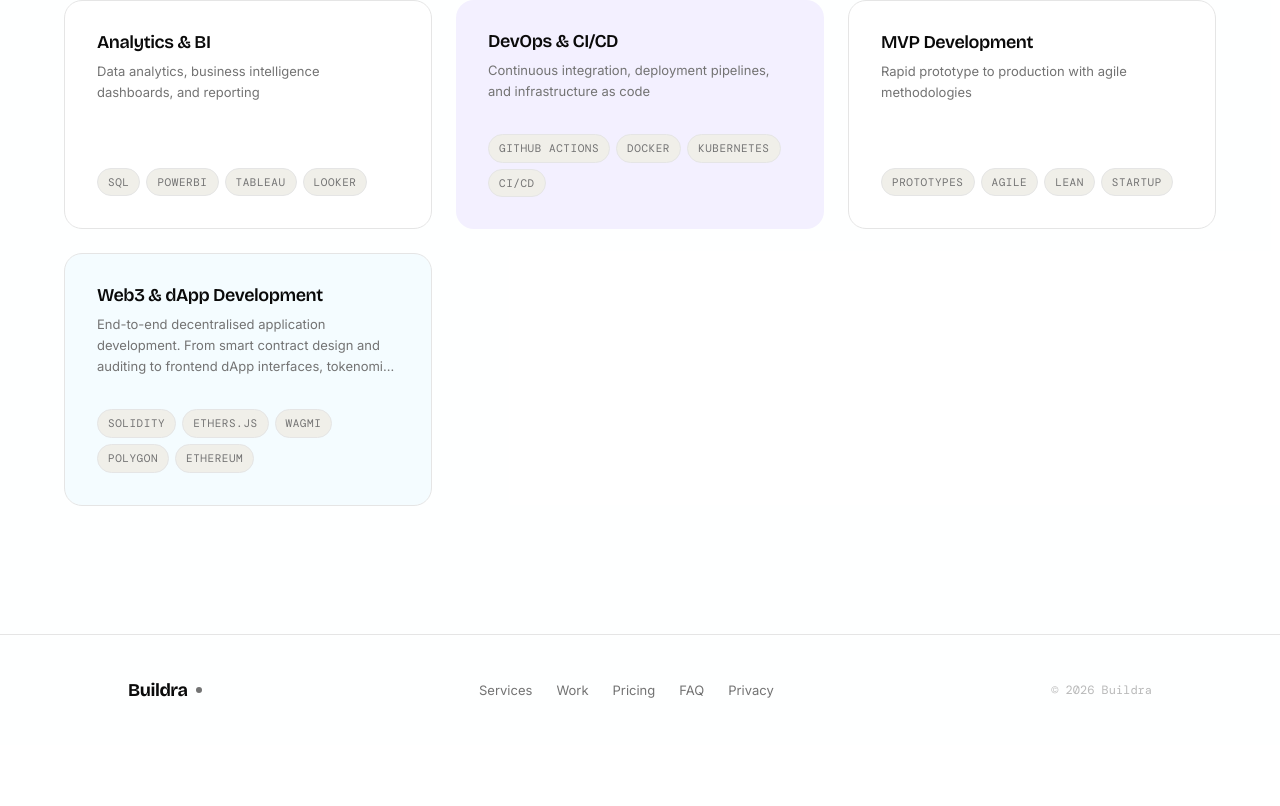
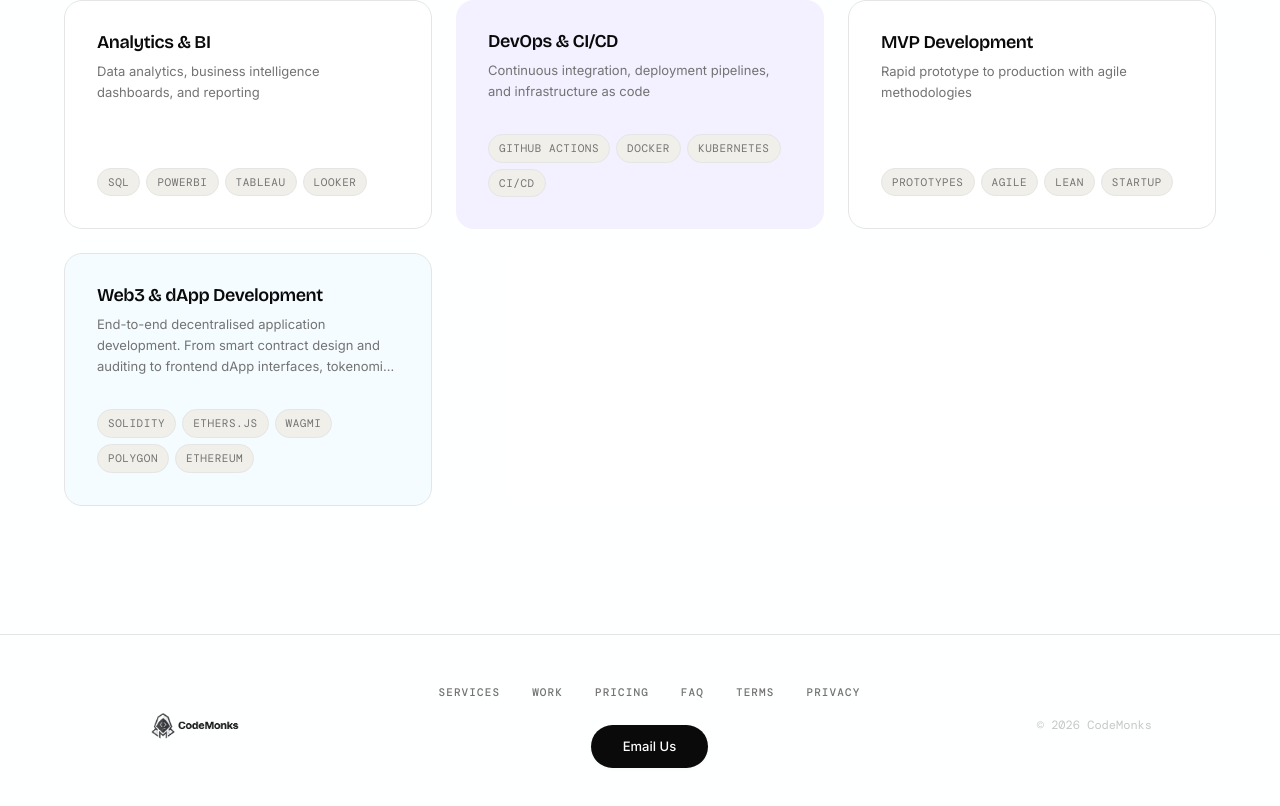
Before and after one commit to Shivamsinghmer/Ibagency, a Next.js app: page /services in a window 1280 px wide. Shown: the part 1274-2080 px from the top of the page. Before the commit the page ends 2019 px from the top, so only its background shows below. Built offline with nearby package versions, Linux system fonts and the light colour scheme.

Commit message:
feat: Implement core site structure including global layout, navigation bar, footer, and legal pages.

```diff
--- a/app/layout.tsx
+++ b/app/layout.tsx
@@ -1,7 +1,7 @@
 import type { Metadata } from "next";
 import { Bricolage_Grotesque, DM_Sans, DM_Mono, Inter } from "next/font/google";
 import "./globals.css";
-import { cn } from "@/lib/utils";
+import { cn } from "../lib/utils";
 
 const bricolage = Bricolage_Grotesque({
   variable: "--font-bricolage",
@@ -18,7 +18,7 @@ const dmMono = DM_Mono({
 });
 
 export const metadata: Metadata = {
-  title: "Buildra — Digital Product Studio",
+  title: "CodeMonks — Digital Product Studio",
   description: "Strategy, design, and engineering for ambitious startups.",
 };
 
--- /dev/null
+++ b/app/privacy/page.tsx
@@ -0,0 +1,39 @@
+import React from 'react';
+import Link from 'next/link';
+
+export default function PrivacyPage() {
+  return (
+    <div className="min-h-screen bg-bg text-fg pt-32 pb-20 px-6">
+      <div className="max-w-3xl mx-auto backdrop-blur-sm bg-white/40 p-10 rounded-3xl border border-border/50">
+        <Link href="/" className="inline-flex items-center gap-2 mb-10 text-[13px] text-muted hover:text-fg transition-colors">
+          ← Back to home
+        </Link>
+        <h1 className="text-4xl md:text-5xl font-bricolage font-bold tracking-tight mb-8">Privacy Policy</h1>
+
+        <div className="space-y-8 text-[15px] leading-relaxed text-muted-foreground font-sans">
+          <section>
+            <h2 className="text-xl font-bold text-fg mb-4">1. Information We Collect</h2>
+            <p>We may collect personal information such as name, email address, and company name when provided through our contact forms.</p>
+          </section>
+
+          <section>
+            <h2 className="text-xl font-bold text-fg mb-4">2. How We Use It</h2>
+            <p>Collected information is used exclusively to respond to inquiries, provide project services, and communicate project updates.</p>
+          </section>
+
+          <section>
+            <h2 className="text-xl font-bold text-fg mb-4">3. Data Security</h2>
+            <p>We implement industry-standard security measures to protect your personal information against unauthorized access, alteration, or disclosure.</p>
+          </section>
+
+          <section>
+            <h2 className="text-xl font-bold text-fg mb-4">4. Third Parties</h2>
+            <p>We do not sell, trade, or transfer your personal information to outside parties without your explicit consent.</p>
+          </section>
+
+          <p className="pt-10 border-t border-border/30 text-[13px]">Last updated: March 20, 2026</p>
+        </div>
+      </div>
+    </div>
+  );
+}
--- /dev/null
+++ b/app/terms/page.tsx
@@ -0,0 +1,39 @@
+import React from 'react';
+import Link from 'next/link';
+
+export default function TermsPage() {
+  return (
+    <div className="min-h-screen bg-bg text-fg pt-32 pb-20 px-6">
+      <div className="max-w-3xl mx-auto backdrop-blur-sm bg-white/40 p-10 rounded-3xl border border-border/50">
+        <Link href="/" className="inline-flex items-center gap-2 mb-10 text-[13px] text-muted hover:text-fg transition-colors">
+          ← Back to home
+        </Link>
+        <h1 className="text-4xl md:text-5xl font-bricolage font-bold tracking-tight mb-8">Terms of Service</h1>
+
+        <div className="space-y-8 text-[15px] leading-relaxed text-muted-foreground font-sans">
+          <section>
+            <h2 className="text-xl font-bold text-fg mb-4">1. Acceptance of Terms</h2>
+            <p>By accessing and using CodeMonks, you agree to be bound by these Terms of Service and all applicable laws and regulations.</p>
+          </section>
+
+          <section>
+            <h2 className="text-xl font-bold text-fg mb-4">2. Services</h2>
+            <p>CodeMonks provides digital product design, development, and strategy services. Specific project terms are outlined in individual client agreements.</p>
+          </section>
+
+          <section>
+            <h2 className="text-xl font-bold text-fg mb-4">3. Intellectual Property</h2>
+            <p>All content on this site is the property of CodeMonks unless otherwise stated. Client-owned intellectual property is governed by signed project contracts.</p>
+          </section>
+
+          <section>
+            <h2 className="text-xl font-bold text-fg mb-4">4. Limitation of Liability</h2>
+            <p>CodeMonks shall not be liable for any indirect, incidental, special, consequential, or punitive damages resulting from your use of our services.</p>
+          </section>
+
+          <p className="pt-10 border-t border-border/30 text-[13px]">Last updated: March 20, 2026</p>
+        </div>
+      </div>
+    </div>
+  );
+}
--- a/components/Footer.tsx
+++ b/components/Footer.tsx
@@ -6,30 +6,55 @@ import Link from 'next/link';
 export default function Footer() {
   const currentYear = new Date().getFullYear();
 
+  const links = [
+    { name: 'Services', href: '/#services' },
+    { name: 'Work', href: '/#work' },
+    { name: 'Pricing', href: '/#pricing' },
+    { name: 'FAQ', href: '/#faq' },
+    { name: 'Terms', href: '/terms' },
+    { name: 'Privacy', href: '/privacy' },
+  ];
+
   return (
-    <footer className="bg-bg border-t border-border py-10 px-6">
-      <div className="max-w-5xl mx-auto">
-        <div className="flex flex-col md:flex-row items-center justify-between gap-6">
-          {/* Logo */}
-          <Link href="/" className="inline-flex items-center gap-2 group">
-            <span className="font-bricolage text-[18px] font-bold tracking-tight text-fg">Buildra</span>
-            <div className="w-1.5 h-1.5 rounded-full bg-chart-2" />
-          </Link>
+    <footer className="bg-bg border-t border-border py-12 px-6">
+      <div className="max-w-5xl mx-auto flex flex-col md:flex-row items-center justify-between gap-8">
+        {/* Logo only, large and clear */}
+        <Link href="/" className="inline-block group">
+          <img
+            src="/agencyLogo.png"
+            alt="CodeMonks Logo"
+            className="h-16 w-auto object-contain transition-transform duration-500 group-hover:scale-105"
+          />
+        </Link>
 
-          {/* Links */}
-          <div className="flex flex-wrap items-center justify-center gap-6">
-            <Link href="#services" className="text-[13px] text-muted hover:text-fg transition-colors">Services</Link>
-            <Link href="#work" className="text-[13px] text-muted hover:text-fg transition-colors">Work</Link>
-            <Link href="#pricing" className="text-[13px] text-muted hover:text-fg transition-colors">Pricing</Link>
-            <Link href="#faq" className="text-[13px] text-muted hover:text-fg transition-colors">FAQ</Link>
-            <Link href="#" className="text-[13px] text-muted hover:text-fg transition-colors">Privacy</Link>
+        {/* Real working links in a simple row */}
+        <div className="flex flex-col items-center gap-6">
+          <div className="flex flex-wrap items-center justify-center gap-x-8 gap-y-4 text-[13px] font-medium text-muted">
+            {links.map((link) => (
+              <Link
+                key={link.name}
+                href={link.href}
+                className="hover:text-fg transition-colors uppercase tracking-widest font-mono text-[11px]"
+              >
+                {link.name}
+              </Link>
+            ))}
           </div>
 
-          {/* Copyright */}
-          <p className="text-[12px] text-muted/50 font-mono">
-            © {currentYear} Buildra
-          </p>
+          <Link
+            href="https://mail.google.com/mail/?view=cm&fs=1&to=hello@codemonks.com"
+            target="_blank"
+            rel="noopener noreferrer"
+            className="bg-fg text-white rounded-full px-8 py-2.5 text-[13px] font-medium hover:bg-fg/90 active:scale-[0.98] transition-all shadow-minimal"
+          >
+            Email Us
+          </Link>
         </div>
+
+        {/* Copyright */}
+        <p className="text-[12px] text-muted/40 font-mono text-center md:text-right flex-shrink-0">
+          © {currentYear} CodeMonks
+        </p>
       </div>
     </footer>
   );
--- a/components/Navbar.tsx
+++ b/components/Navbar.tsx
@@ -30,11 +30,14 @@ export default function Navbar() {
           : 'bg-transparent'
       }`}
     >
-      <div className="max-w-5xl mx-auto px-4 md:px-6 h-16 flex items-center justify-between">
+      <div className="max-w-5xl mx-auto px-4 md:px-6 h-18 flex items-center justify-between">
         {/* Logo */}
-        <Link href="/" className="flex items-center gap-2 group" onClick={() => setIsOpen(false)}>
-          <div className="w-1.5 h-1.5 rounded-full bg-chart-2 animate-pulse" />
-          <span className="font-bricolage text-lg font-semibold tracking-tight text-fg">Buildra</span>
+        <Link href="/" className="flex items-center group" onClick={() => setIsOpen(false)}>
+          <img
+            src="/agencyLogo.png"
+            alt="CodeMonks Logo"
+            className="h-23 w-auto object-contain transition-transform duration-300 group-hover:scale-110"
+          />
         </Link>
 
         {/* Desktop Links */}
```
Also changed, not shown: public/agencyLogo.png (added).
